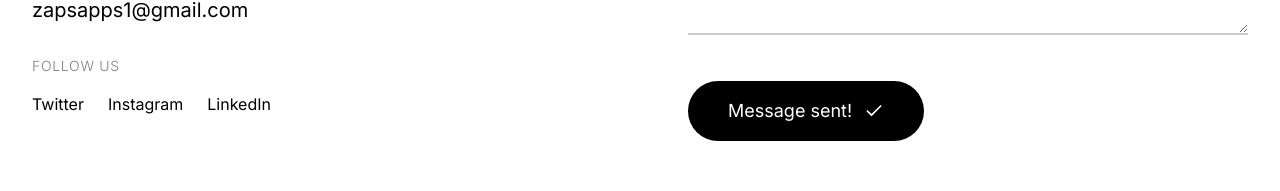
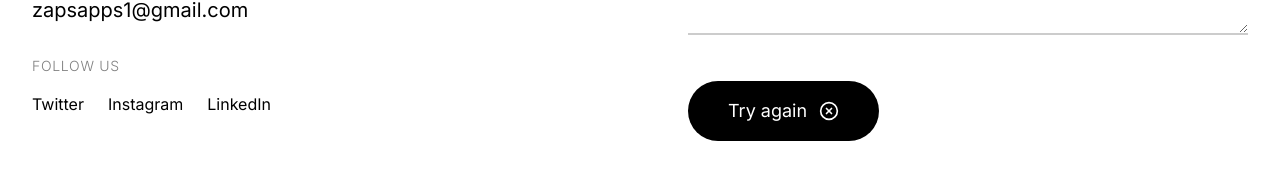
Before and after one commit to zapsappsfiles/zapsappsmain, a React (Create React App) app: page / in a window 1280 px wide. Both pictures are taken after typing "Sample", "name@example.com", "Sample", "Sample" into the empty fields and a click on the button "Send Message". Shown: the part 7375-7566 px from the top of the page. Built offline with nearby package versions, Linux system fonts and the light colour scheme.

Commit message:
chore: prepare for SEO improvements and bugfixes

```diff
--- a/package.json
+++ b/package.json
@@ -31,6 +31,7 @@
     "@types/react-dom": "^18.0.0",
     "autoprefixer": "^10.4.21",
     "canvas-confetti": "^1.9.3",
+    "emailjs-com": "^3.2.0",
     "framer-motion": "^12.9.2",
     "gsap": "^3.13.0",
     "lottie-react": "^2.4.1",
--- a/src/components/sections/Contact.tsx
+++ b/src/components/sections/Contact.tsx
@@ -1,7 +1,6 @@
 import React, { useState, useRef } from 'react';
 import { motion, useScroll, useTransform } from 'framer-motion';
 import { useTheme } from '../../contexts/ThemeContext';
-// import emailjs from 'emailjs-com'; // Uncomment this if you want to use EmailJS
 
 const Contact: React.FC = () => {
   const { darkMode } = useTheme();
@@ -15,6 +14,7 @@ const Contact: React.FC = () => {
   });
   const [isSubmitting, setIsSubmitting] = useState(false);
   const [submitSuccess, setSubmitSuccess] = useState(false);
+  const [submitError, setSubmitError] = useState(false);
 
   const { scrollYProgress } = useScroll({
     target: sectionRef,
@@ -35,42 +35,33 @@ const Contact: React.FC = () => {
   const handleSubmit = async (e: React.FormEvent) => {
     e.preventDefault();
     setIsSubmitting(true);
+    setSubmitError(false);
 
-    // To implement EmailJS, uncomment this block and provide your service, template and user IDs
-    // try {
-    //   await emailjs.send(
-    //     'YOUR_SERVICE_ID',
-    //     'YOUR_TEMPLATE_ID',
-    //     {
-    //       name: formData.name,
-    //       email: formData.email,
-    //       goal: formData.goal,
-    //       message: formData.message,
-    //     },
-    //     'YOUR_USER_ID'
-    //   );
-    //   setSubmitSuccess(true);
-    // } catch (error) {
-    //   console.error('Failed to send email:', error);
-    // }
+    try {
+      const response = await fetch('https://formspree.io/f/xkgraoba', {
+        method: 'POST',
+        headers: { 'Content-Type': 'application/json' },
+        body: JSON.stringify({
+          name: formData.name,
+          email: formData.email,
+          goal: formData.goal,
+          message: formData.message,
+        }),
+      });
 
-    // Simulate form submission for now
-    await new Promise(resolve => setTimeout(resolve, 1500));
-
-    setIsSubmitting(false);
-    setSubmitSuccess(true);
-    setFormData({
-      name: '',
-      email: '',
-      message: '',
-      goal: '',
-      services: []
-    });
-
-    // Reset success message after 3 seconds
-    setTimeout(() => {
-      setSubmitSuccess(false);
-    }, 3000);
+      if (response.ok) {
+        setIsSubmitting(false);
+        setSubmitSuccess(true);
+        setFormData({ name: '', email: '', message: '', goal: '', services: [] });
+        setTimeout(() => setSubmitSuccess(false), 3000);
+      } else {
+        throw new Error('Form submission failed');
+      }
+    } catch (error) {
+      setIsSubmitting(false);
+      setSubmitError(true);
+      setTimeout(() => setSubmitError(false), 3000);
+    }
   };
 
   return (
@@ -288,8 +279,27 @@ const Contact: React.FC = () => {
                       strokeWidth="2"
                       strokeLinecap="round"
                       strokeLinejoin="round"
-              >
+                    >
                       <path d="M20 6L9 17l-5-5"></path>
+                    </svg>
+                  </>
+                ) : submitError ? (
+                  <>
+                    <span>Try again</span>
+                    <svg
+                      xmlns="http://www.w3.org/2000/svg"
+                      width="20"
+                      height="20"
+                      viewBox="0 0 24 24"
+                      fill="none"
+                      stroke="currentColor"
+                      strokeWidth="2"
+                      strokeLinecap="round"
+                      strokeLinejoin="round"
+                    >
+                      <circle cx="12" cy="12" r="10" />
+                      <line x1="15" y1="9" x2="9" y2="15" />
+                      <line x1="9" y1="9" x2="15" y2="15" />
                     </svg>
                   </>
                 ) : (
```
Also changed, not shown: vercel.json (added), 1 other file (tests, documents, lock files or other folders).
